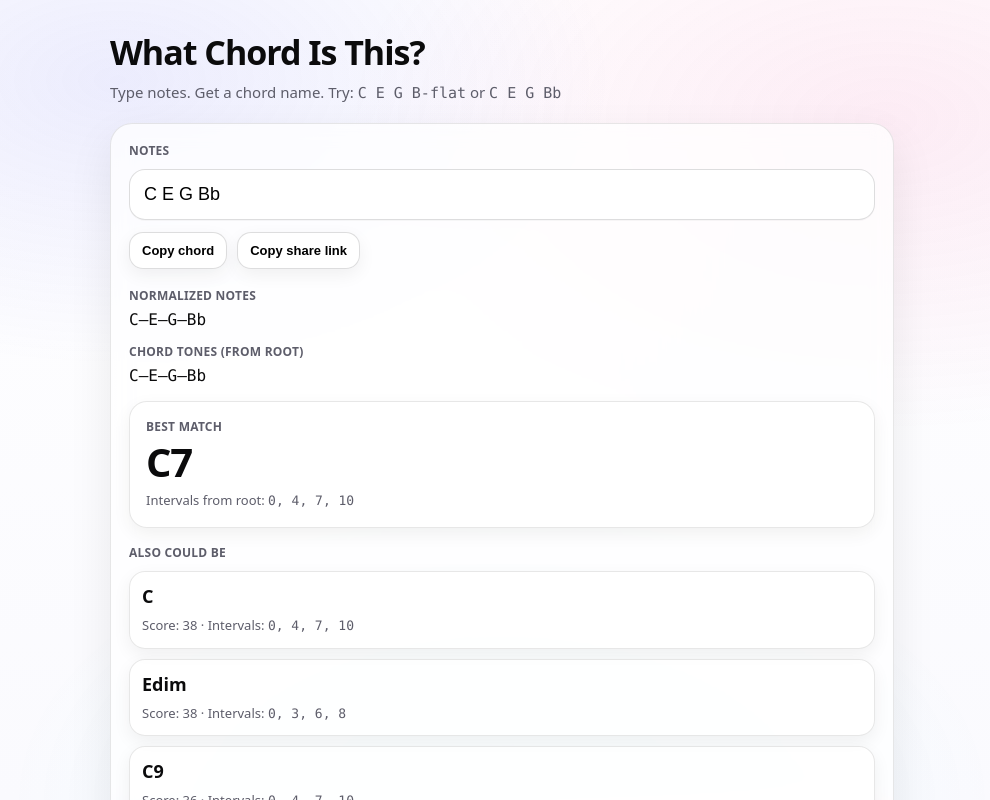
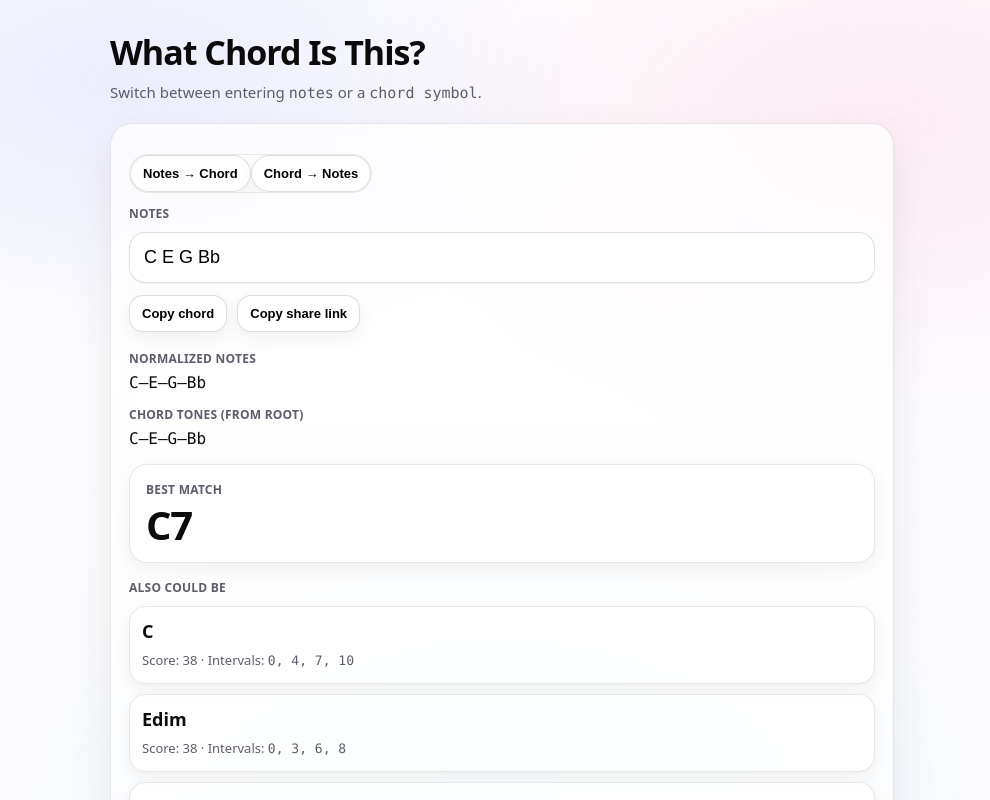
Before and after one commit to GeorgeMacPherson/whatisthischord, a Next.js app: page / in a window 1280 px wide. Shown: the top 800 px of the page, without its empty margins (138-1128 px from the left). Built offline with nearby package versions, Linux system fonts and the light colour scheme.

Commit message:
Refactor ChordApp for improved input handling

```diff
--- a/components/ChordApp.tsx
+++ b/components/ChordApp.tsx
@@ -2,53 +2,78 @@
 
 import { useEffect, useMemo, useState } from "react";
 import { detectChord } from "../lib/chords/detectChord";
-import {
-  parseNotesInput,
-  preferFlatsFromInput,
-  pcToName,
-} from "../lib/chords/noteParsing";
-import {
-  normalizePitchClasses,
-  notesList,
-  chordTonesFromRoot,
-} from "../lib/chords/format";
+import { parseNotesInput, preferFlatsFromInput, pcToName } from "../lib/chords/noteParsing";
+import { normalizePitchClasses, notesList, chordTonesFromRoot } from "../lib/chords/format";
+import { parseChordSymbol } from "../lib/chords/parseChordSymbol";
 
-function buildShareUrl(notesCsv: string) {
+type Mode = "notes" | "chord";
+
+function buildShareUrl(params: Record<string, string>) {
   const u = new URL(window.location.href);
-  u.searchParams.set("n", notesCsv);
+  for (const [k, v] of Object.entries(params)) u.searchParams.set(k, v);
   return u.toString();
 }
 
 export default function ChordApp() {
-  const [input, setInput] = useState("C E G Bb");
+  const [mode, setMode] = useState<Mode>("notes");
+
+  const [notesInput, setNotesInput] = useState("C E G Bb");
+  const [chordInput, setChordInput] = useState("C7");
   const [copied, setCopied] = useState<string | null>(null);
 
+  // Read from URL on load: ?mode=notes&n=... OR ?mode=chord&c=...
   useEffect(() => {
     const params = new URLSearchParams(window.location.search);
+    const m = params.get("mode");
     const n = params.get("n");
-    if (n) setInput(n.replace(/,/g, " "));
+    const c = params.get("c");
+
+    if (m === "chord") setMode("chord");
+    if (m === "notes") setMode("notes");
+
+    if (n) setNotesInput(n.replace(/,/g, " "));
+    if (c) setChordInput(c);
   }, []);
 
-  const preferFlats = useMemo(() => preferFlatsFromInput(input), [input]);
-  const parsed = useMemo(() => parseNotesInput(input), [input]);
+  const activeInput = mode === "notes" ? notesInput : chordInput;
+  const preferFlats = useMemo(() => preferFlatsFromInput(activeInput), [activeInput]);
+
+  // NOTES → CHORD
+  const parsedNotes = useMemo(() => parseNotesInput(notesInput), [notesInput]);
 
   const candidates = useMemo(() => {
-    if (!parsed.ok) return [];
-    return detectChord(parsed.notes, (pc) => pcToName(pc, preferFlats));
-  }, [parsed, preferFlats]);
+    if (mode !== "notes") return [];
+    if (!parsedNotes.ok) return [];
+    return detectChord(parsedNotes.notes, (pc) => pcToName(pc, preferFlats));
+  }, [mode, parsedNotes, preferFlats]);
 
   const best = candidates[0];
 
   const normalizedNotes = useMemo(() => {
-    if (!parsed.ok) return null;
-    const pcs = normalizePitchClasses(parsed.notes);
+    if (mode !== "notes") return null;
+    if (!parsedNotes.ok) return null;
+    const pcs = normalizePitchClasses(parsedNotes.notes);
     return notesList(pcs, preferFlats);
-  }, [parsed, preferFlats]);
+  }, [mode, parsedNotes, preferFlats]);
 
-  const chordTones = useMemo(() => {
-    if (!parsed.ok || !best) return null;
+  const chordTonesNotesMode = useMemo(() => {
+    if (mode !== "notes") return null;
+    if (!parsedNotes.ok || !best) return null;
     return chordTonesFromRoot(best.rootPc, best.intervalsFromRoot, preferFlats);
-  }, [parsed, best, preferFlats]);
+  }, [mode, parsedNotes, best, preferFlats]);
+
+  // CHORD → NOTES
+  const parsedChord = useMemo(() => parseChordSymbol(chordInput), [chordInput]);
+
+  const chordTonesChordMode = useMemo(() => {
+    if (mode !== "chord") return null;
+    if (!parsedChord.ok) return null;
+
+    // Convert chord tones to note names
+    const pcs = parsedChord.intervalsFromRoot.map((i) => (parsedChord.rootPc + i) % 12);
+    const unique = Array.from(new Set(pcs));
+    return notesList(unique, preferFlats);
+  }, [mode, parsedChord, preferFlats]);
 
   async function copyText(label: string, text: string) {
     if (!text) return;
@@ -57,19 +82,26 @@ export default function ChordApp() {
       setCopied(label);
       window.setTimeout(() => setCopied(null), 1200);
     } catch {
-      // Clipboard can be finicky in some embedded previews; ignore quietly.
+      // ignore
     }
   }
 
   async function onShare() {
-    if (!parsed.ok) return;
+    const params: Record<string, string> = { mode };
 
-    const url = buildShareUrl(parsed.normalizedInput);
+    if (mode === "notes") {
+      if (!parsedNotes.ok) return;
+      params.n = parsedNotes.normalizedInput;
+    } else {
+      if (!parsedChord.ok) return;
+      params.c = chordInput.trim();
+    }
+
+    const url = buildShareUrl(params);
     await copyText("Link", url);
 
-    // Update URL without reload
     const u = new URL(window.location.href);
-    u.searchParams.set("n", parsed.normalizedInput);
+    for (const [k, v] of Object.entries(params)) u.searchParams.set(k, v);
     window.history.replaceState({}, "", u.toString());
   }
 
@@ -78,47 +110,86 @@ export default function ChordApp() {
       <header>
         <h1>What Chord Is This?</h1>
         <div className="subtitle">
-          Type notes. Get a chord name. Try:{" "}
-          <span className="mono">C E G B-flat</span> or{" "}
-          <span className="mono">C E G Bb</span>
+          Switch between entering <span className="mono">notes</span> or a <span className="mono">chord symbol</span>.
         </div>
       </header>
 
       <div className="card">
-        <div className="label">Notes</div>
+        {/* Toggle */}
+        <div className="row" style={{ marginBottom: 12 }}>
+          <div className="pill" style={{ padding: 0, overflow: "hidden" }}>
+            <button
+              className="btn"
+              style={{ borderRadius: 9999 }}
+              onClick={() => setMode("notes")}
+              aria-pressed={mode === "notes"}
+            >
+              Notes → Chord
+            </button>
+            <button
+              className="btn"
+              style={{ borderRadius: 9999 }}
+              onClick={() => setMode("chord")}
+              aria-pressed={mode === "chord"}
+            >
+              Chord → Notes
+            </button>
+          </div>
+        </div>
+
+        {/* Input */}
+        <div className="label">{mode === "notes" ? "Notes" : "Chord symbol"}</div>
+
+        {mode === "notes" ? (
           <input
-          value={input}
-          onChange={(e) => setInput(e.target.value)}
+            value={notesInput}
+            onChange={(e) => setNotesInput(e.target.value)}
             placeholder="C E G Bb"
             className="input"
             autoCapitalize="off"
             autoCorrect="off"
             spellCheck={false}
           />
+        ) : (
+          <input
+            value={chordInput}
+            onChange={(e) => setChordInput(e.target.value)}
+            placeholder="C7, F#m7b5, Bbmaj7"
+            className="input"
+            autoCapitalize="off"
+            autoCorrect="off"
+            spellCheck={false}
+          />
+        )}
 
         <div className="row">
           <button
             className="btn"
-            onClick={() => copyText("Chord", best?.name ?? "")}
-            disabled={!best}
+            onClick={() => copyText(mode === "notes" ? "Chord" : "Notes", mode === "notes" ? best?.name ?? "" : chordTonesChordMode ?? "")}
+            disabled={mode === "notes" ? !best : !chordTonesChordMode}
           >
-            Copy chord
+            Copy {mode === "notes" ? "chord" : "notes"}
           </button>
 
-          <button className="btn" onClick={onShare} disabled={!parsed.ok}>
+          <button className="btn" onClick={onShare} disabled={mode === "notes" ? !parsedNotes.ok : !parsedChord.ok}>
             Copy share link
           </button>
 
           {copied && <span className="pill">Copied {copied} ✅</span>}
         </div>
 
+        {/* Output */}
         <div style={{ marginTop: 18 }}>
-          {!parsed.ok ? (
+          {mode === "notes" ? (
+            !parsedNotes.ok ? (
               <div className="panel">
                 <div className="label">Hmm.</div>
-              <div style={{ marginTop: 6 }}>
-                {"message" in parsed ? parsed.message : "Invalid input"}
+                <div style={{ marginTop: 6 }}>{parsedNotes.message}</div>
+                {parsedNotes.warnings.length > 0 && (
+                  <div className="small" style={{ marginTop: 8 }}>
+                    {parsedNotes.warnings.join(" · ")}
                   </div>
+                )}
               </div>
             ) : (
               <>
@@ -127,49 +198,26 @@ export default function ChordApp() {
                   {normalizedNotes}
                 </div>
 
-              {best && chordTones && (
+                {best && chordTonesNotesMode && (
                   <>
                     <div className="label" style={{ marginTop: 14 }}>
                       Chord tones (from root)
                     </div>
                     <div style={{ marginTop: 6 }} className="mono">
-                    {chordTones}
+                      {chordTonesNotesMode}
                     </div>
                   </>
                 )}
 
-              {parsed.warnings.length > 0 && (
-                <div className="small">{parsed.warnings.join(" · ")}</div>
+                {parsedNotes.warnings.length > 0 && (
+                  <div className="small" style={{ marginTop: 8 }}>
+                    {parsedNotes.warnings.join(" · ")}
+                  </div>
                 )}
 
                 <div className="panel" style={{ marginTop: 16 }}>
                   <div className="label">Best match</div>
-                <div className="big">
-                  {best ? best.name : "No confident match"}
-                </div>
-
-                {best && (
-                  <div className="small">
-                    Intervals from root:{" "}
-                    <span className="mono">
-                      {best.intervalsFromRoot.join(", ")}
-                    </span>
-                    {best.missing.length > 0 && (
-                      <>
-                        {" "}
-                        · Missing:{" "}
-                        <span className="mono">{best.missing.join(", ")}</span>
-                      </>
-                    )}
-                    {best.extras.length > 0 && (
-                      <>
-                        {" "}
-                        · Extra:{" "}
-                        <span className="mono">{best.extras.join(", ")}</span>
-                      </>
-                    )}
-                  </div>
-                )}
+                  <div className="big">{best ? best.name : "No confident match"}</div>
                 </div>
 
                 {candidates.length > 1 && (
@@ -180,14 +228,34 @@ export default function ChordApp() {
                         <div key={c.name} className="item">
                           <div className="itemTitle">{c.name}</div>
                           <div className="small">
-                          Score: {c.score} · Intervals:{" "}
-                          <span className="mono">
-                            {c.intervalsFromRoot.join(", ")}
-                          </span>
+                            Score: {c.score} · Intervals: <span className="mono">{c.intervalsFromRoot.join(", ")}</span>
                           </div>
                         </div>
                       ))}
                     </div>
+                  </div>
+                )}
+              </>
+            )
+          ) : !parsedChord.ok ? (
+            <div className="panel">
+              <div className="label">Hmm.</div>
+              <div style={{ marginTop: 6 }}>{parsedChord.message}</div>
+              {parsedChord.warnings.length > 0 && (
+                <div className="small" style={{ marginTop: 8 }}>
+                  {parsedChord.warnings.join(" · ")}
+                </div>
+              )}
+            </div>
+          ) : (
+            <>
+              <div className="label">Chord tones</div>
+              <div style={{ marginTop: 6 }} className="mono">
+                {chordTonesChordMode}
+              </div>
+              {parsedChord.warnings.length > 0 && (
+                <div className="small" style={{ marginTop: 8 }}>
+                  {parsedChord.warnings.join(" · ")}
                 </div>
               )}
             </>
@@ -196,9 +264,8 @@ export default function ChordApp() {
       </div>
 
       <footer>
-        Tip: sharps/flats like <span className="mono">F#</span> or{" "}
-        <span className="mono">Bb</span>. Octaves are allowed (e.g.,{" "}
-        <span className="mono">C4</span>).
+        Tip: try <span className="mono">C7</span>, <span className="mono">F#m7b5</span>, <span className="mono">Bbmaj7</span>, or notes like{" "}
+        <span className="mono">C E G Bb</span>.
       </footer>
     </div>
   );
```
Lines whose indentation alone changed are shown as unchanged.
